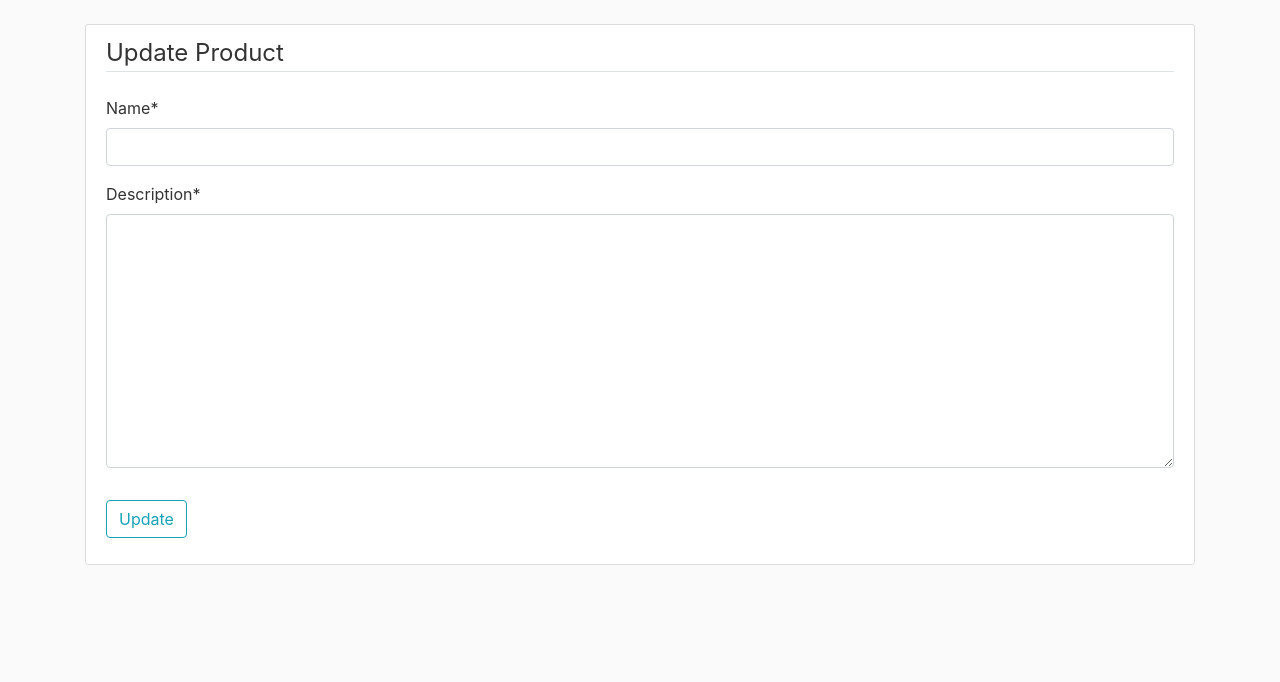
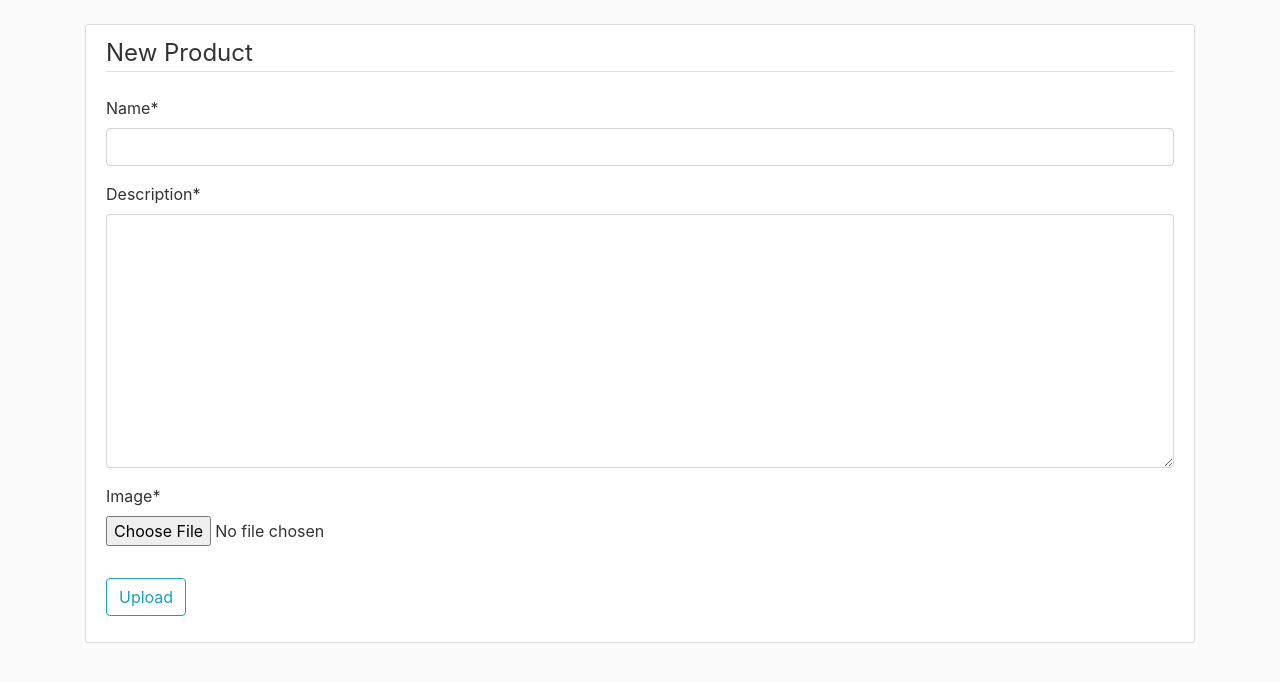
Before and after one commit to lukasmyth96/swapdrop, a Django app: page /product/new/ in a window 1280 px wide. Shown: the part 56-738 px from the top of the page. Run offline with Django 3.2, Linux system fonts and the light colour scheme; a user stored in the database is signed in; some libraries are stand-ins or nearby versions.

Commit message:
added images to create and update form and added upload button on profile view

```diff
--- a/mysite/products/models.py
+++ b/mysite/products/models.py
@@ -8,8 +8,8 @@ from PIL import Image
 
 class Product(models.Model):
 
-    name = models.CharField(max_length=100)
-    description = models.TextField()
+    name = models.CharField(max_length=50)
+    description = models.TextField(max_length=250)
     image = models.ImageField(default='default.jpg', upload_to='product_pics')
     date_posted = models.DateTimeField(default=timezone.now)
     owner = models.ForeignKey(User, on_delete=models.CASCADE)
--- /dev/null
+++ b/mysite/products/templates/products/create_form.html
@@ -0,0 +1,16 @@
+{% extends "users/base.html" %}
+{% load crispy_forms_tags %}
+{% block content %}
+    <div class="content-section">
+        <form method="POST">
+            {% csrf_token %}
+            <fieldset class="form-group">
+                <legend class="border-bottom mb-4">New Product</legend>
+                {{ form|crispy }}
+            </fieldset>
+            <div class="form-group">
+                <button class="btn btn-outline-info" type="submit">Upload</button>
+            </div>
+        </form>
+    </div>
+{% endblock content %}
--- a/mysite/products/views.py
+++ b/mysite/products/views.py
@@ -38,7 +38,8 @@ class ProductDetailView(DetailView):
 
 class ProductCreateView(LoginRequiredMixin, CreateView):
     model = Product
-    fields = ['name', 'description']
+    template_name = 'products/create_form.html'
+    fields = ['name', 'description', 'image']
 
     def form_valid(self, form):
         form.instance.owner = self.request.user
@@ -47,7 +48,8 @@ class ProductCreateView(LoginRequiredMixin, CreateView):
 
 class ProductUpdateView(LoginRequiredMixin, UserPassesTestMixin, UpdateView):
     model = Product
-    fields = ['name', 'description']
+    template_name = 'products/update_form.html'
+    fields = ['name', 'description', 'image']
 
     def form_valid(self, form):
         form.instance.owner = self.request.user
--- a/mysite/users/templates/users/profile.html
+++ b/mysite/users/templates/users/profile.html
@@ -1,5 +1,8 @@
 {% extends "users/profile_base.html" %}
 {% load crispy_forms_tags %}
 {% block profile_content %}
+    <div style="text-align: center">
+        <a class="btn btn-outline-info" style="width: 30%; margin-bottom: 20px" href="{% url 'product-create' %}">Upload Item</a>
+    </div>
     {% include "products/feed.html" %}
 {% endblock profile_content %}
```
Also changed, not shown: mysite/db.sqlite3, mysite/products/templates/products/update_form.html (renamed from mysite/products/templates/products/product_form.html).
